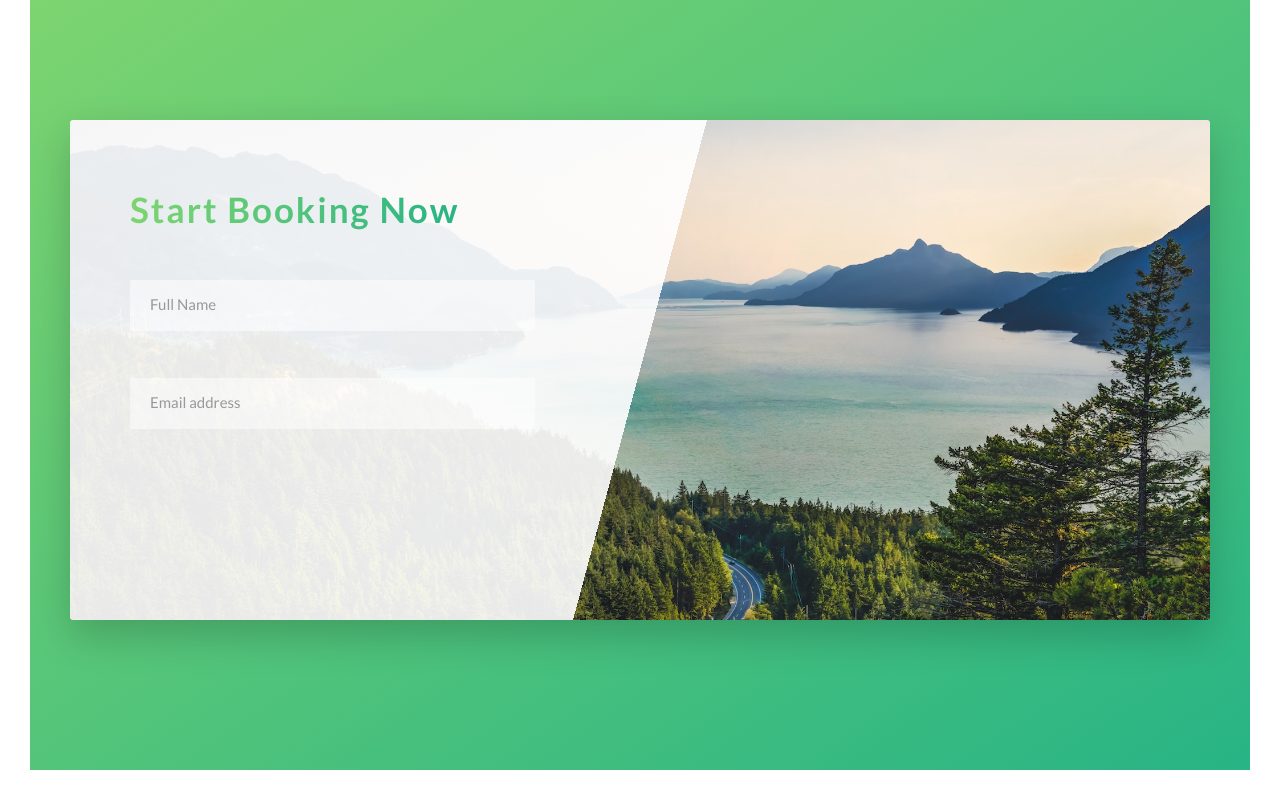
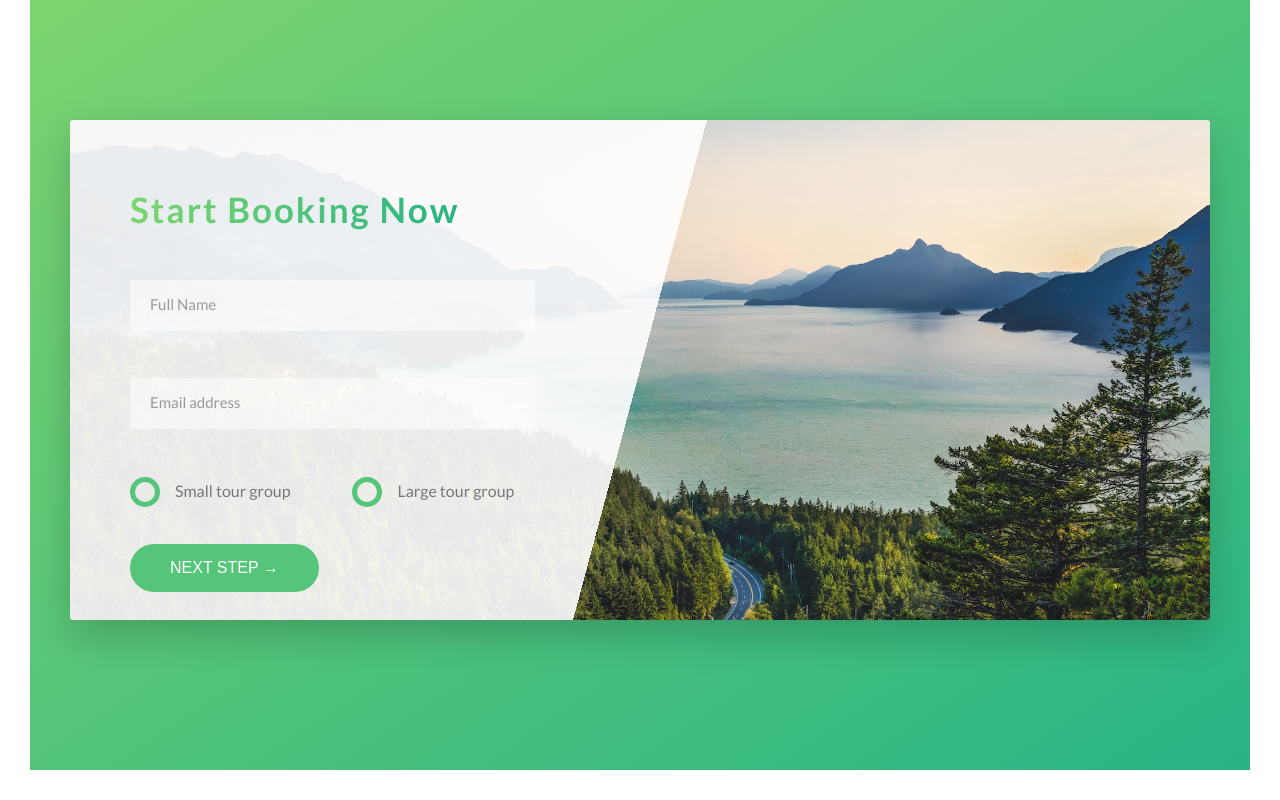
Before and after one commit to sujata13/Natours, a website: page index.html in a window 1280 px wide. Shown: the part 4500-5300 px from the top of the page. Drawn offline with Linux system fonts and the light colour scheme.

Commit message:
Radio button added

```diff
--- a/css/style.css
+++ b/css/style.css
@@ -96,26 +96,26 @@ body {
     margin-bottom: 3rem; }
 
 .u-center-text {
-  text-align: center; }
+  text-align: center !important; }
 
 .u-margin-bottom-small {
-  margin-bottom: 1.5rem; }
+  margin-bottom: 1.5rem !important; }
 
 .u-margin-bottom-medium {
-  margin-bottom: 4rem; }
+  margin-bottom: 4rem !important; }
 
 .u-margin-bottom-big {
-  margin-bottom: 8rem; }
+  margin-bottom: 8rem !important; }
 
 .u-margin-top-big {
-  margin-top: 8rem; }
+  margin-top: 8rem !important; }
 
 .u-margin-top-huge {
-  margin-top: 10rem; }
+  margin-top: 10rem !important; }
 
 .btn {
   /*when we click*/ }
-  .btn:link, .btn:visited {
+  .btn, .btn:link, .btn:visited {
     text-transform: uppercase;
     text-decoration: none;
     padding: 1.5rem 4rem;
@@ -123,14 +123,17 @@ body {
     border-radius: 10rem;
     transition: all .2s;
     position: relative;
-    font-size: 1.6rem; }
+    font-size: 1.6rem;
+    border: none;
+    cursor: pointer; }
   .btn:hover {
     transform: translateY(-3px);
     box-shadow: 0 1rem 2rem rgba(0, 0, 0, 0.2); }
     .btn:hover::after {
       transform: scaleX(1.4) scaleY(1.6);
       opacity: 0; }
-  .btn:active {
+  .btn:active, .btn:focus {
+    outline: none;
     transform: translateY(-1px);
     box-shadow: 0 0.5rem 1rem rgba(0, 0, 0, 0.2); }
   .btn--white {
@@ -327,7 +330,8 @@ body {
   border: none;
   border-bottom: 3px solid transparent;
   width: 90%;
-  display: block; }
+  display: block;
+  transition: all .3s; }
   .form__input:focus {
     outline: none;
     box-shadow: 0 1rem 2rem rgba(0, 0, 0, 0.1);
@@ -349,6 +353,45 @@ body {
   opacity: 0;
   visibility: hidden;
   transform: translateY(-4rem); }
+
+.form__radio-group {
+  width: 49%;
+  display: inline-block; }
+
+.form__radio-input {
+  display: none; }
+
+.form__radio-label {
+  font-size: 1.6rem;
+  cursor: pointer;
+  position: relative;
+  padding-left: 4.5rem; }
+
+.form__radio-button {
+  height: 3rem;
+  width: 3rem;
+  border: 5px solid #55c57a;
+  border-radius: 50%;
+  display: inline-block;
+  position: absolute;
+  left: 0;
+  top: -.4rem; }
+  .form__radio-button::after {
+    content: "";
+    display: block;
+    height: 1.3rem;
+    width: 1.3rem;
+    border-radius: 50%;
+    position: absolute;
+    top: 50%;
+    left: 50%;
+    transform: translate(-50%, -50%);
+    background-color: #55c57a;
+    opacity: 0;
+    transition: opacity .2s; }
+
+.form__radio-input:checked ~ .form__radio-label .form__radio-button::after {
+  opacity: 1; }
 
 .story {
   width: 75%;
--- a/index.html
+++ b/index.html
@@ -272,6 +272,25 @@
                                     <input type="email" class="form__input" placeholder="Email address" id="email" required>
                                     <label for="email" class="form__label">Email address</label>
                                 </div>
+                                <div class="form__group u-margin-bottom-medium">
+                                    <div class="form__radio-group">
+                                        <input type="radio" class="form__radio-input" id="small" name="size">
+                                        <label for="small" class="form__radio-label">
+                                            <span class="form__radio-button"></span>
+                                            Small tour group
+                                        </label>
+                                    </div>
+                                    <div class="form__radio-group">
+                                        <input type="radio" class="form__radio-input" id="large" name="size">
+                                        <label for="large" class="form__radio-label">
+                                            <span class="form__radio-button"></span>
+                                            Large tour group
+                                        </label>
+                                    </div>
+                                </div>
+                                <div class="form__group">
+                                    <button class="btn btn--green">Next Step &rarr;</button>
+                                </div>
                             </form>
                         </div>
                     </div>
```
